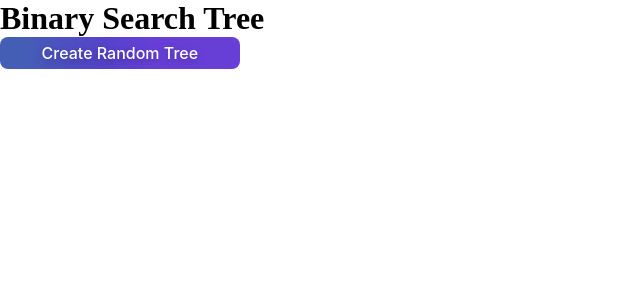
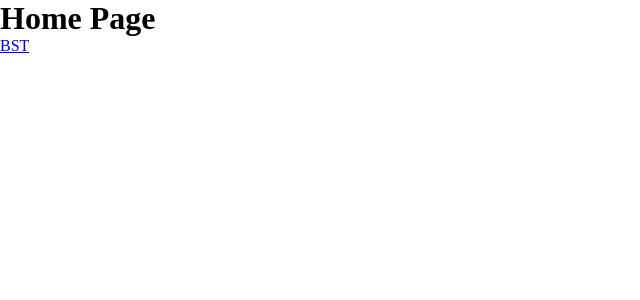
Before and after one commit to Ali-Oliaee/data-structures-and-algorithms, a React (Vite) app: page / in a window 1280 px wide. Shown: the top 300 px of the page, without its empty margins (0-640 px from the left). Built offline with nearby package versions, Linux system fonts and the light colour scheme.

Commit message:
create home page

```diff
--- a/package.json
+++ b/package.json
@@ -12,6 +12,7 @@
     "d3": "^7.8.0",
     "react": "^18.2.0",
     "react-dom": "^18.2.0",
+    "react-router-dom": "^6.6.1",
     "sass": "^1.57.1"
   },
   "devDependencies": {
--- a/src/App.jsx
+++ b/src/App.jsx
@@ -1,7 +1,7 @@
-import { BST } from "./pages"
+import router from "./router"
 
 function App() {
-  return <BST />
+  return <h3>clkdfnc</h3>
 }
 
 export default App
--- a/src/main.jsx
+++ b/src/main.jsx
@@ -1,10 +1,22 @@
 import React from "react"
 import ReactDOM from "react-dom/client"
-import App from "./App"
+import { createBrowserRouter, RouterProvider } from "react-router-dom"
+import { BST, HomePage } from "./pages"
 import "./index.scss"
+
+const router = createBrowserRouter([
+  {
+    path: "/",
+    element: <HomePage />,
+  },
+  {
+    path: "/bst",
+    element: <BST />,
+  },
+])
 
 ReactDOM.createRoot(document.getElementById("root")).render(
   <React.StrictMode>
-    <App />
+    <RouterProvider router={router} />
   </React.StrictMode>
 )
--- a/src/pages/Home/index.jsx
+++ b/src/pages/Home/index.jsx
@@ -0,0 +1,12 @@
+import { Link } from "react-router-dom"
+
+const HomePage = () => {
+  return (
+    <div>
+      <h1>Home Page</h1>
+      <Link to="/bst">BST</Link>
+    </div>
+  )
+}
+
+export default HomePage
--- a/src/pages/index.js
+++ b/src/pages/index.js
@@ -1 +1,2 @@
 export { default as BST } from "./BST"
+export { default as HomePage } from "./Home"
```
Also changed, not shown: 1 other file (tests, documents, lock files or other folders).
